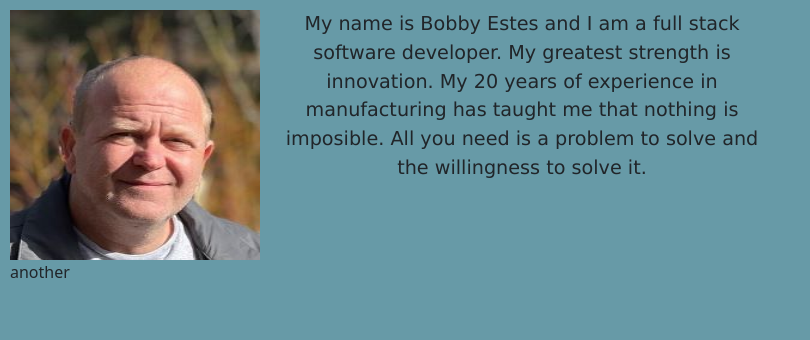
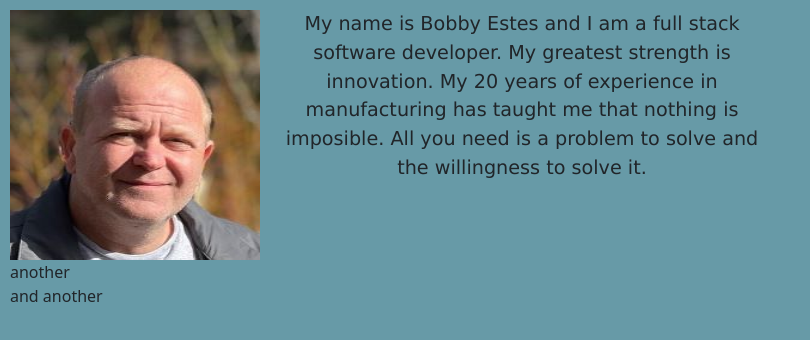
Before and after one commit to BobbyEstes/Bobbys-Portfolio, a plain HTML site: page index.html in a window 1280 px wide. Shown: the whole page, without its empty margins (0-810 px from the left). Drawn offline with nearby package versions, Linux system fonts and the light colour scheme.

Commit message:
modified:   index.html 	deleted:    logo.PNG 	deleted:    max.jpg 	deleted:    papa.jpg 	deleted:    salmon.jpg 	deleted:    sunrise.jpg

```diff
--- a/index.html
+++ b/index.html
@@ -28,7 +28,7 @@
             </div>
         </div>
         <div>
-            another <div></div>
+            another <div>and another</div>
         </div>
 
 
```
Also changed, not shown: logo.PNG (deleted), max.jpg (deleted), papa.jpg (deleted), salmon.jpg (deleted), sunrise.jpg (deleted).
